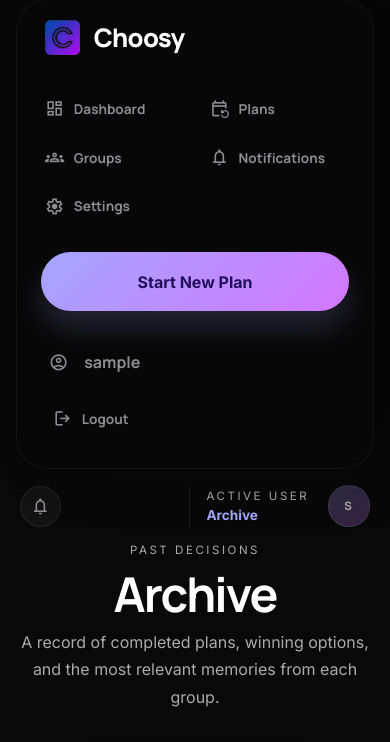
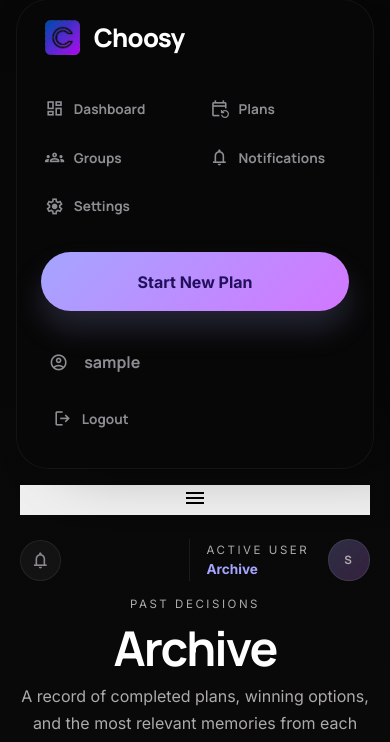
Before and after one commit to choosy-friends-app/choosy-app, a Django app: page /archive/ in a window 390 px wide. Shown: the part 17-759 px from the top of the page. Run offline with Django 5.2, Linux system fonts and the light colour scheme; the visitor is signed in with stand-in values (Sample User, id 1); data comes from the database, SQL or seed files in the repository; data that the repository does not hold is empty.

Commit message:
feat(responsive): add hamburger menu button to topbar for mobile nav

```diff
--- a/front/templates/includes/layout/topbar.html
+++ b/front/templates/includes/layout/topbar.html
@@ -1,4 +1,8 @@
 <header class="topbar">
+  <button class="topbar-hamburger" id="sidebar-toggle" aria-label="Toggle menu">
+    <span class="material-symbols-outlined">menu</span>
+  </button>
+
   <div class="topbar-side">
     <a class="topbar-bell" href="{% url 'notifications' %}" aria-label="Open notifications" data-notification-bell>
       <span class="material-symbols-outlined">notifications</span>
```
